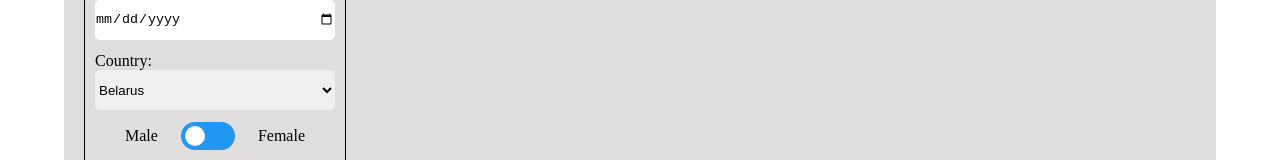
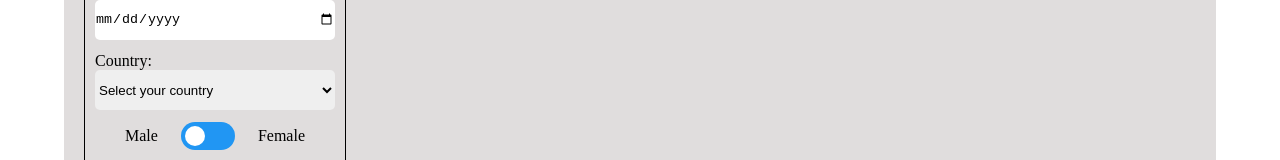
Before and after one commit to andreikaptsiuh/rsschool-react-2021q3, a React app: page / in a window 1280 px wide. Shown: the part 319-479 px from the top of the page. Built offline with nearby package versions, Linux system fonts and the light colour scheme.

Commit message:
fix: select

```diff
--- a/src/components/form.tsx
+++ b/src/components/form.tsx
@@ -61,7 +61,7 @@ export const Form: React.FC<IFormProps> = ({ setUsers }: IFormProps) => {
       name: '',
       surname: '',
       birthday: '',
-      country: '',
+      country: 'Belarus',
       sex: false,
       notifications: false,
     });
@@ -123,7 +123,7 @@ export const Form: React.FC<IFormProps> = ({ setUsers }: IFormProps) => {
           value={form.country}
           onChange={formHandlerSelect}
         >
-          <option disabled>Select your country</option>
+          <option>Select your country</option>
           <option value="Belarus">Belarus</option>
           <option value="Ukraine">Ukraine</option>
           <option value="Germany">Germany</option>
```
